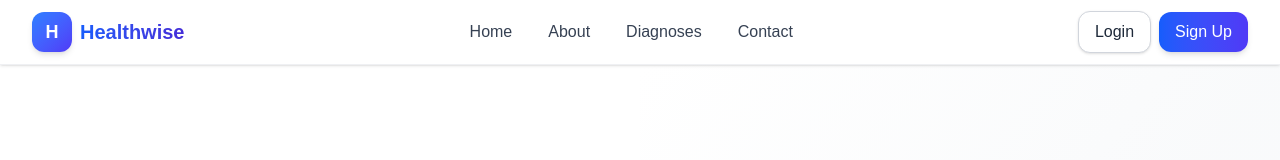
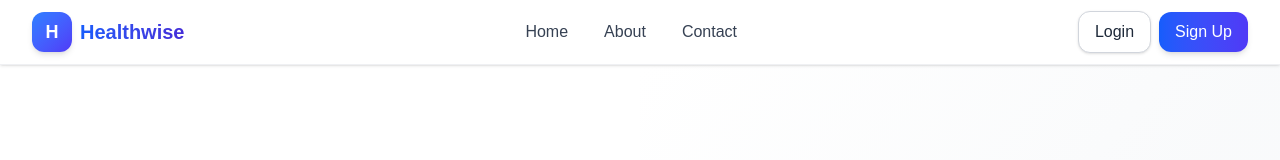
Before and after one commit to bhavy-sharma/HealtWise, a Next.js app: page / in a window 1280 px wide. Shown: the top 160 px of the page. Built offline with nearby package versions, Linux system fonts and the light colour scheme.

Commit message:
Login Required

```diff
--- a/components/Header.jsx
+++ b/components/Header.jsx
@@ -3,14 +3,44 @@
 import React from "react";
 import { useAuth } from "@/context/AuthContext";
 import Link from "next/link";
-import { Transition } from "@headlessui/react";
+import { useRouter } from "next/navigation";
 
 const Header = () => {
-  const { user, logout } = useAuth();
+  const { user, logout, loading: authLoading } = useAuth();
+  const router = useRouter();
 
   const handleLogout = () => {
     logout();
   };
+
+  // While auth is loading, show a minimal skeleton
+  if (authLoading) {
+    return (
+      <header className="sticky top-0 z-50 backdrop-blur-md bg-white/80 border-b border-gray-200/60 shadow-sm">
+        <div className="max-w-7xl mx-auto px-4 sm:px-6 lg:px-8">
+          <div className="flex justify-between items-center h-16">
+            <div className="flex items-center space-x-2">
+              <div className="w-10 h-10 rounded-xl bg-gray-200 animate-pulse"></div>
+              <div className="h-6 w-28 bg-gray-200 rounded animate-pulse"></div>
+            </div>
+            <div className="h-8 w-32 bg-gray-200 rounded-full animate-pulse"></div>
+          </div>
+        </div>
+      </header>
+    );
+  }
+
+  // Navigation items (conditionally include "Diagnose")
+  const navItems = [
+    { name: "Home", href: "/" },
+    { name: "About", href: "/about" },
+    { name: "Contact", href: "/contact" },
+  ];
+
+  // Only show "Diagnose" if user is logged in
+  if (user) {
+    navItems.splice(2, 0, { name: "Diagnose", href: "/diagnose" });
+  }
 
   return (
     <header className="sticky top-0 z-50 backdrop-blur-md bg-white/80 border-b border-gray-200/60 shadow-sm">
@@ -28,12 +58,7 @@
 
           {/* Desktop Navigation */}
           <nav className="hidden md:flex items-center space-x-1">
-            {[
-              { name: "Home", href: "/" },
-              { name: "About", href: "/about" },
-              { name: "Diagnoses", href: "/diagnose" },
-              { name: "Contact", href: "/contact" },
-            ].map((item) => (
+            {navItems.map((item) => (
               <Link
                 key={item.name}
                 href={item.href}
@@ -48,7 +73,7 @@
           <div className="flex items-center space-x-3">
             {user ? (
               <div className="flex items-center space-x-3">
-                <span className="hidden sm:inline-block text-sm font-medium text-gray-700">
+                <span className="hidden sm:inline-block text-sm font-medium text-gray-700 truncate max-w-[120px]">
                   Hi, {user.name}
                 </span>
                 <button
@@ -77,9 +102,6 @@
           </div>
         </div>
       </div>
-
-      {/* Mobile Menu Placeholder (Optional Enhancement) */}
-      {/* You can add a mobile menu later using a hamburger icon */}
     </header>
   );
 };
```
